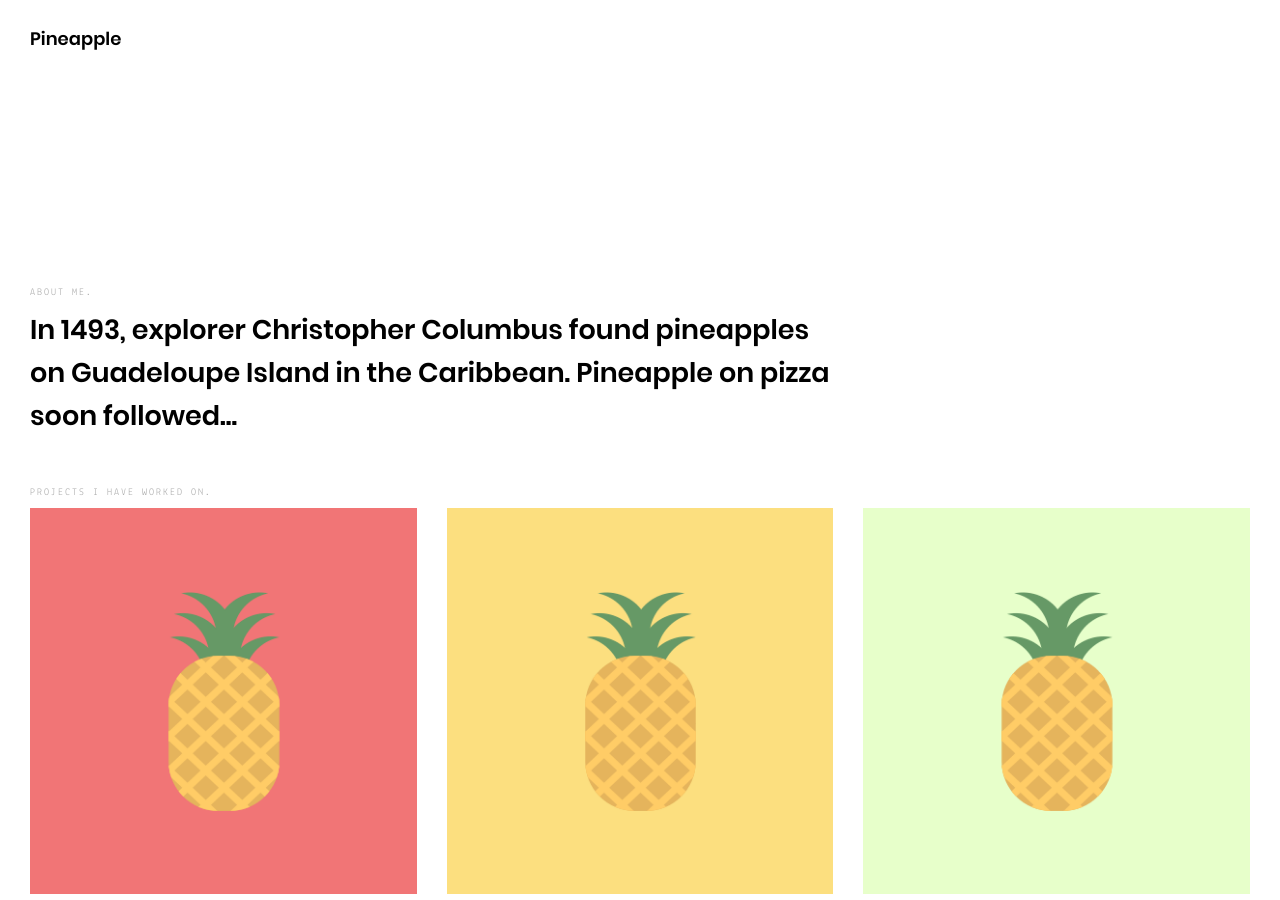
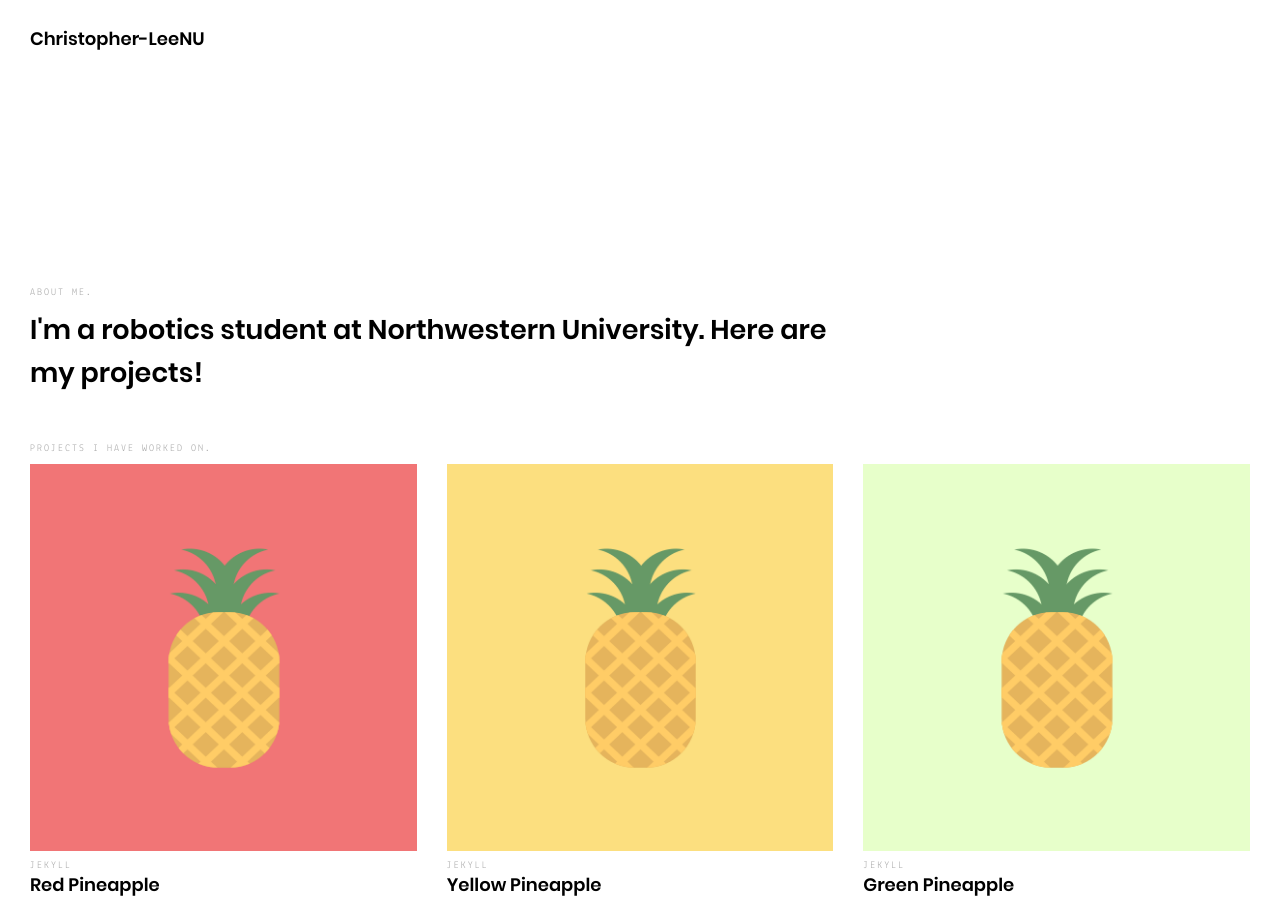
Before and after one commit to Christopher-LeeNU/Christopher-LeeNU.github.io, a Jekyll site: the page built from index.html, in a window 1280 px wide and 900 px high. Built offline with Jekyll 4.4.1, drawn with Linux system fonts in a browser that asks for light colours.

Commit message:
Update _config.yml

```diff
--- a/_config.yml
+++ b/_config.yml
@@ -1,12 +1,11 @@
 # User config
-author: "Pineapple"
-tagline: "Pineapple Certfied Jekyll Theme"
-description: "In 1493, explorer Christopher Columbus found pineapples on Guadeloupe Island in the Caribbean. Pineapple on pizza soon followed..."
-keywords: "Pineapple, Pineapple Pizza, Pineapple House"
-email: "pineapple@example.com"
-linkedin: "https://www.linkedin.com/"
-twitter: "https://twitter.com/"
-github: "https://github.com/"
+author: "Christopher-LeeNU"
+tagline: "Chris Lee's portfolio"
+description: "I'm a robotics student at Northwestern University. Here are my projects!"
+keywords: "Chris, Lee, Robotics"
+email: "christopherlee91.22@gmail.com"
+linkedin: "https://www.linkedin.com/in/christopher-l-b24a83164"
+github: "https://github.com/Christopher-LeeNU"
 
 # Site config
 baseurl: "/pineapple"
```
